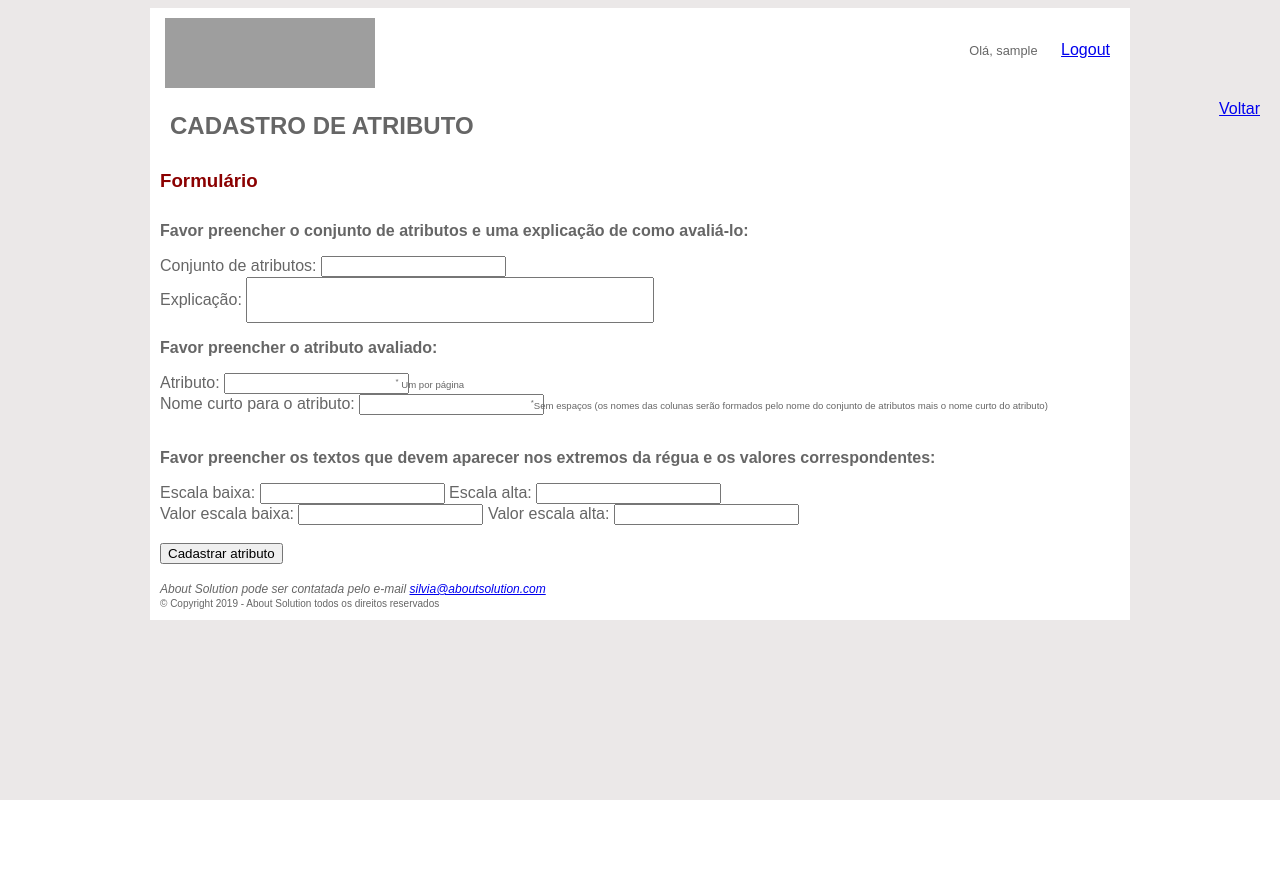
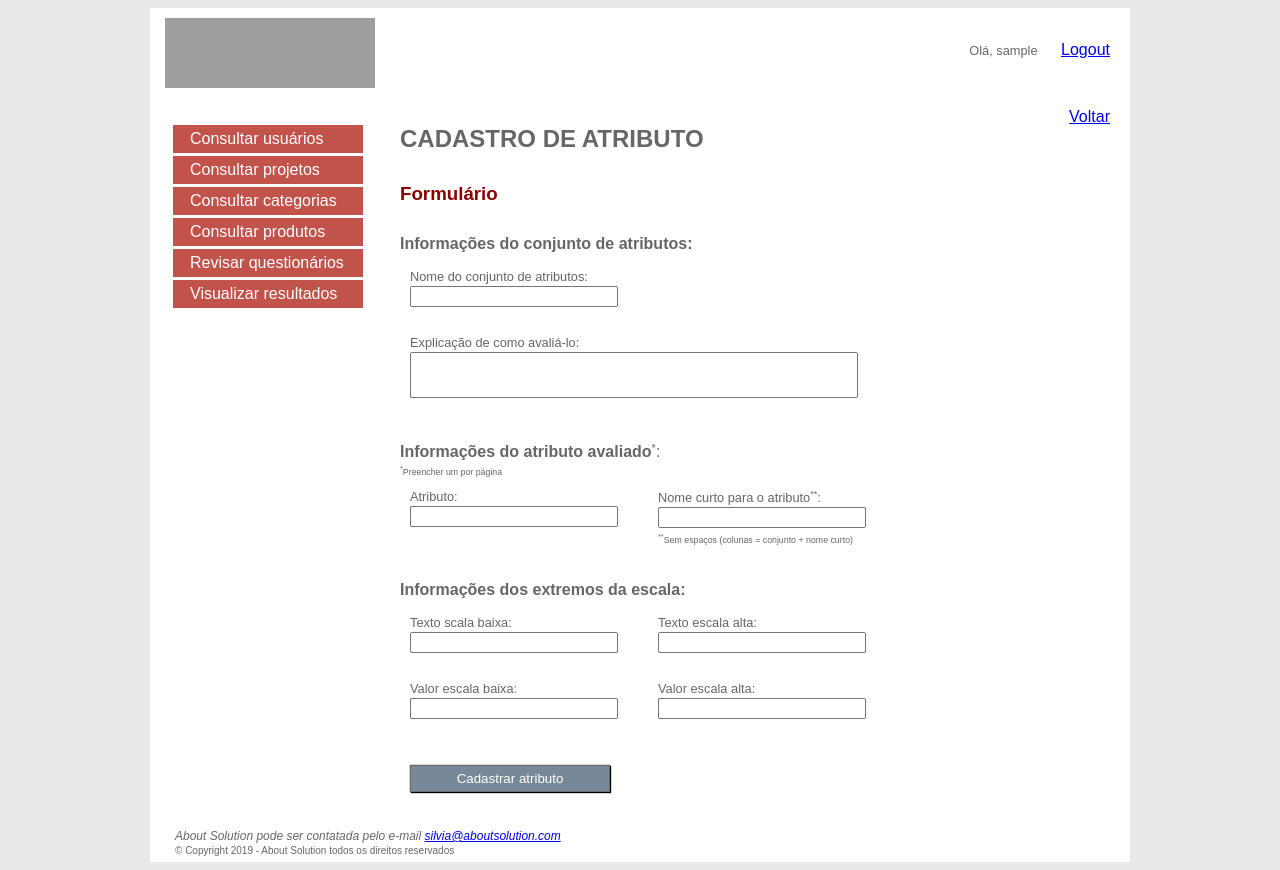
Before and after one commit to heloisadutcosky/sistema_as, a PHP site: page /admin/projetos/formulario/painel.php in a window 1280 px wide. Before the commit the page ends 800 px from the top, so only its background shows below. Run offline with PHP 8.4, Linux system fonts and the light colour scheme; the visitor is signed in with stand-in values (Sample User, id 1); data that the repository does not hold is empty; grey boxes are pictures that could not be loaded.

Commit message:
Arrumando visual de novo

```diff
--- a/_css/estilo_formulario.css
+++ b/_css/estilo_formulario.css
@@ -23,7 +23,7 @@ label {
 input#botao {
   text-decoration: none;
   background-color: #778899;
-  margin-left: 20px;
+  margin-left: 10px;
   margin-bottom: 1px;
   padding: 5px 15px;
   color: #FFF;
@@ -34,7 +34,7 @@ input#botao {
 input#botao:hover {
   background-color: #DCDCDC;
   margin: 0 auto;
-  margin-left: 20px;
+  margin-left: 10px;
   border: 1px solid #696969;
 }
 
--- a/_incluir/menu_lateral.php
+++ b/_incluir/menu_lateral.php
@@ -1,9 +1,10 @@
 <link rel="stylesheet" type="text/css" href="<?php echo($caminho); ?>_css/estilo_admin.css">
 <nav>
 	<ul class="menulateral">
-		<li class="menulateral"><a href="<?php echo($caminho); ?>admin/usuarios/dados.php">Usuários</a></li>
+		<li class="menulateral"><a href="<?php echo($caminho); ?>admin/usuarios/dados.php">Consultar usuários</a></li>
 		<li class="menulateral"><a href="<?php echo($caminho); ?>admin/projetos/dados.php">Consultar projetos</a></li>
-		<li class="menulateral"><a href="<?php echo($caminho); ?>admin/produtos/dados.php">Consultar produtos</a></li>
+		<li class="menulateral"><a href="<?php echo($caminho); ?>admin/produtos/dados.php?tipo=categorias">Consultar categorias</a></li>
+		<li class="menulateral"><a href="<?php echo($caminho); ?>admin/produtos/dados.php?tipo=produtos">Consultar produtos</a></li>
 		<li class="menulateral"><a href="<?php echo($caminho); ?>public/principal.php?funcao=Painelista">Revisar questionários</a></li>
 		<li class="menulateral"><a href="<?php echo($caminho); ?>admin/resultados.php">Visualizar resultados</a></li>
 	</ul>
--- a/admin/principal.php
+++ b/admin/principal.php
@@ -20,7 +20,7 @@
 	<meta charset="utf-8">
 
 	<link rel="stylesheet" type="text/css" href="<?php echo($caminho); ?>_css/estilo.css">
-	<style type="text/css"></style>
+	<link rel="stylesheet" type="text/css" href="<?php echo($caminho); ?>_css/estilo_tabelas.css">
 
 </head>
 <body>
--- a/admin/projetos/formulario/painel.php
+++ b/admin/projetos/formulario/painel.php
@@ -125,12 +125,16 @@
 	<meta charset="utf-8">
 
 	<link rel="stylesheet" type="text/css" href="<?php echo($caminho); ?>_css/estilo.css">
+	<link rel="stylesheet" type="text/css" href="<?php echo($caminho); ?>_css/estilo_formulario.css">
 
 </head>
 <body>
 	<main>
 		<?php include_once($caminho . "_incluir/topo.php"); ?>
-		<h2 class="espaco"><?php
+		<?php include_once($caminho . "_incluir/menu_lateral.php"); ?>
+
+		<article>
+		<h2><?php
 			if ($acao == "alteracao") echo "ALTERAÇÃO DE ATRIBUTO";
 			elseif ($acao == "exclusao") echo "EXCLUSÃO DE ATRIBUTO";
 			else echo "CADASTRO DE ATRIBUTO";
@@ -142,44 +146,63 @@
 
 		<form action="painel.php?acao=<?php echo $acao; ?>&codigo=<?php echo $projeto_id; ?>&produto=<?php echo $produto; ?>" method="post">
 
-			<p><b>Favor preencher o conjunto de atributos e uma explicação de como avaliá-lo: </b></p>
+			<p><b>Informações do conjunto de atributos: </b></p>
 
-			<label for="conjunto_atributos">Conjunto de atributos: </label>
-			<input type="text" id="conjunto_atributos" name="conjunto_atributos" value="<?php echo utf8_encode($dados["conjunto_atributos"]); ?>" required><br>
+			<div>
+				<label for="conjunto_atributos">Nome do conjunto de atributos: </label>
+				<input type="text" id="conjunto_atributos" name="conjunto_atributos" value="<?php echo utf8_encode($dados["conjunto_atributos"]); ?>" required>
+			</div><br>
 
-			<label for="descricao_conjunto">Explicação: </label>
-			<input type="text" id="descricao_conjunto" name="descricao_conjunto" value="<?php echo utf8_encode($dados["descricao_conjunto"]); ?>" style= "width: 400px; height: 40px;"><br>
+			<div>
+				<label for="descricao_conjunto">Explicação de como avaliá-lo: </label>
+				<input type="text" id="descricao_conjunto" name="descricao_conjunto" value="<?php echo utf8_encode($dados["descricao_conjunto"]); ?>" style= "width: 440px; height: 40px;">
+			</div><br>
 
 
-			<p><b>Favor preencher o atributo avaliado: </b></p>
+			<div style="margin-bottom: 10px;">
+				<p style="margin-bottom: 0px;"><b>Informações do atributo avaliado</b><small><sup>*</sup></small>: </p>
+				<small style="font-size: 55%; margin-left: 0px;"><sup>*</sup>Preencher um por página</small>
+			</div>
 
+			<div style="float: left; margin-right: 30px;">
 				<label for="atributo">Atributo: </label>
 				<input type="text" id="atributo" name="atributo" value="<?php echo utf8_encode($dados["atributo"]); ?>" required>
-			<small style="font-size: 60%; margin-left: -18px"><sup>*</sup> Um por página</small><br>
+			</div>
 
-			<label for="atributo_short">Nome curto para o atributo:</label>
-			<input type="text" id="atributo_short" name="atributo_short" value="<?php echo $dados["atributo_short"]; ?>" required>
-			<small style="font-size: 60%; margin-left: -18px"><sup>*</sup>Sem espaços (os nomes das colunas serão formados pelo nome do conjunto de atributos mais o nome curto do atributo)</small><br><br>
+			<div>
+				<label for="atributo_short">Nome curto para o atributo<small><sup>**</sup></small>:</label>
+				<input type="text" id="atributo_short" name="atributo_short" value="<?php echo $dados["atributo_short"]; ?>" style="margin-bottom: 1px;" required>
+				<small style="font-size: 55%; margin-left: 0px; width: 200px"><sup>**</sup>Sem espaços (colunas = conjunto + nome curto)</small>
+			</div><br>
 
-			<p><b>Favor preencher os textos que devem aparecer nos extremos da régua e os valores correspondentes: </b></p>
+			<p><b>Informações dos extremos da escala: </b></p>
 
-			<label for="escala_baixo">Escala baixa: </label>
+			<div style="float: left; margin-right: 30px;">
+				<label for="escala_baixo">Texto scala baixa: </label>
 				<input type="text" id="escala_baixo" name="escala_baixo" value="<?php echo utf8_encode($dados["escala_baixo"]); ?>">
-			<label for="escala_alto">Escala alta: </label>
-			<input type="text" id="escala_alto" name="escala_alto" value="<?php echo utf8_encode($dados["escala_alto"]); ?>"><br>
+			</div>
+			<div>
+				<label for="escala_alto">Texto escala alta: </label>
+				<input type="text" id="escala_alto" name="escala_alto" value="<?php echo utf8_encode($dados["escala_alto"]); ?>">
+			</div><br>
 
+			<div style="float: left; margin-right: 30px;">
 				<label for="escala_min">Valor escala baixa: </label>
 				<input type="number" id="escala_min" name="escala_min" value="<?php echo $dados["escala_min"]; ?>">
+			</div>
+			<div>
 				<label for="escala_max">Valor escala alta: </label>
-			<input type="text" id="escala_max" name="escala_max" value="<?php echo $dados["escala_max"]; ?>"><br><br>
+				<input type="text" id="escala_max" name="escala_max" value="<?php echo $dados["escala_max"]; ?>">
+			</div><br><br>
 
 			<input type="submit" id="botao" value="<?php
 				if ($acao == "alteracao") echo "Alterar atributo";
 				elseif ($acao == "exclusao") echo "Excluir atributo";
 				else echo "Cadastrar atributo";
-			?>">
-
+			?>" style="margin-left: 10px">
 		</form>
+		<br><br>
+		</article>
 
 		<div class="direita">
 			<a href="dados.php?codigo=<?php echo $projeto_id; ?>&produto=<?php echo $produto; ?>">Voltar</a><br><br>
--- a/admin/usuarios/dados.php
+++ b/admin/usuarios/dados.php
@@ -35,7 +35,7 @@
 
 </head>
 <body>
-	<main style="height: 450px">
+	<main>
 		<?php include_once($caminho . "_incluir/topo.php"); ?>
 		<?php include_once($caminho . "_incluir/menu_lateral.php"); ?>
 		<article>
@@ -68,6 +68,7 @@
 				</ul>
 				<?php } ?>
 			</div>
+			<br><br><br><br><br><br>
 		</article>
 
 		<div class="direita">
--- a/login.php
+++ b/login.php
@@ -44,11 +44,12 @@
 				<label for="senha">Senha: </label>
 				<input type="password" id="senha" name="senha" size="30" placeholder="Data de nascimento (DDMMAAAA)" required><br>
 			</div>
+			<br>
 
 			<input type="submit" id="botao" value="Acessar">
 		</form>
 
-		<small><a href="public/cadastro.php" style="color: grey; text-decoration: none; margin-top: -5px">Ainda não estou cadastrado</a></small>
+		<small><a href="public/cadastro.php" style="color: #440091; text-decoration: none; margin-top: -10px;  margin-left: 5px; font-size: 90%;">Ainda não estou cadastrado</a></small>
 
 				<?php if (isset($_POST["cpf"])) {
 					$cpf = $_POST["cpf"];
```
Also changed, not shown: admin/projetos/formulario/dados.php (+12 -5 lines), admin/projetos/sessoes/dados.php (+23 -17 lines), admin/projetos/sessoes/painel.php (+20 -6 lines), admin/usuarios/painel.php (+12 -13 lines), public/cadastro.php (+40 -24 lines). Lines whose indentation alone changed are shown as unchanged.
